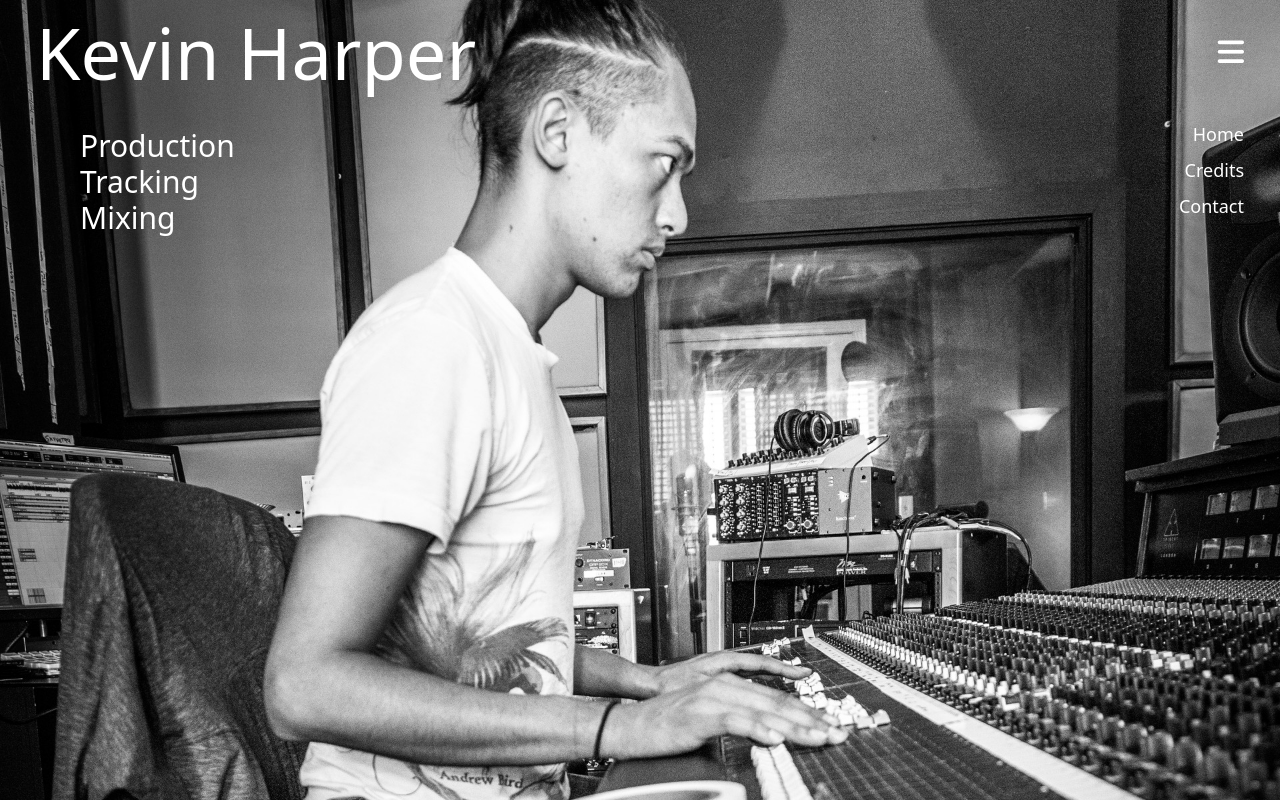
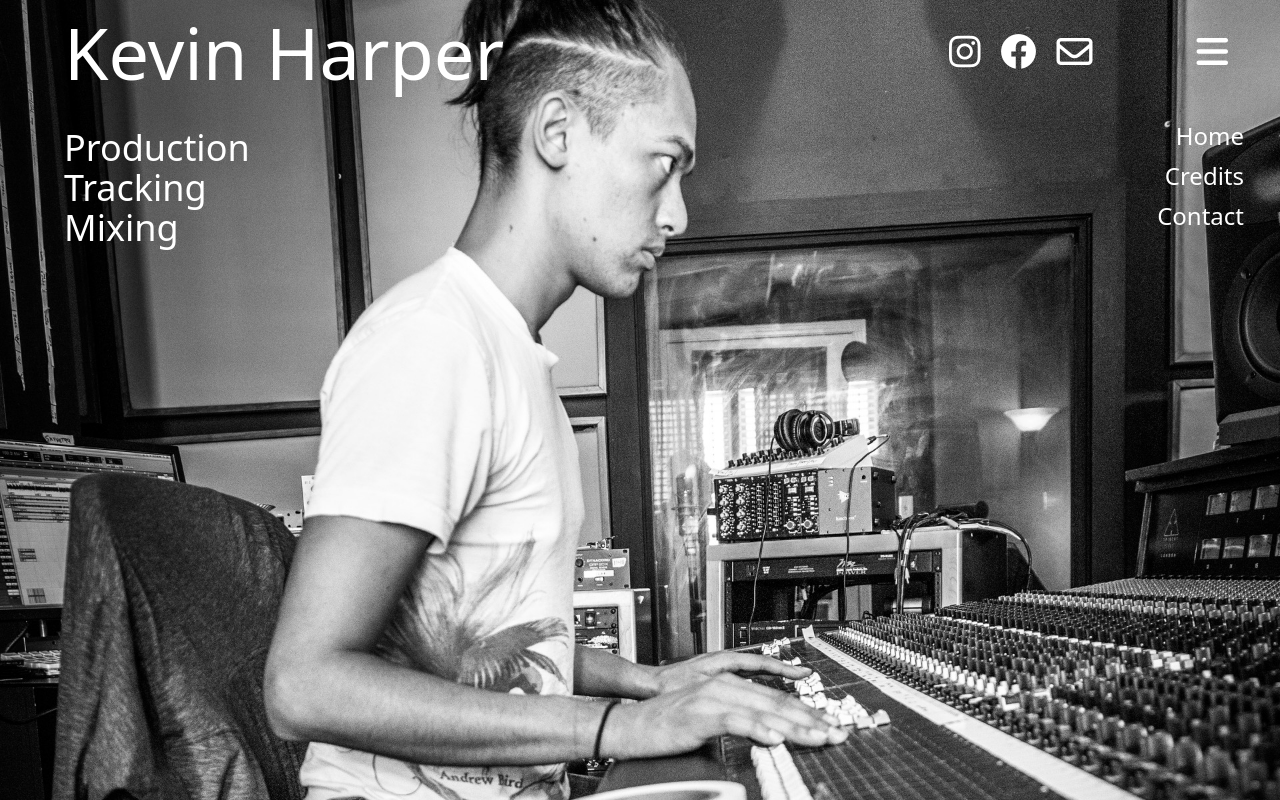
Before and after one commit to nicholas-davison/kevin-harper-portfolio, a Next.js app: page / in a window 1280 px wide. Both pictures are taken after a click on the button 1230 px from the left and 52 px from the top of the page. Shown: the top 800 px of the page. Built offline with nearby package versions, Linux system fonts and the light colour scheme; no server answers.

Commit message:
contact button shakes icons

```diff
--- /dev/null
+++ b/src/app/components/footer.tsx
@@ -0,0 +1,13 @@
+
+export const Footer = () => {
+
+    return (
+        <div className="flex justify-center items-center h-36 text-white bg-slate-950">
+            <p><i className="fa-regular fa-copyright"></i> 2024 Kevin Harper - All Rights Reserved  |  Site by
+                <a href="https://portfolio-nicholas-davisons-projects.vercel.app/" target="_blank" rel="noopener noreferrer" className="ml-1">
+                     Nick Davison
+                </a>
+            </p>
+        </div>
+    )
+}
--- a/src/app/components/navbar.tsx
+++ b/src/app/components/navbar.tsx
@@ -6,6 +6,9 @@ import React, { useEffect, useState } from 'react';
 export const NavBar = () => {
     const [isScrolled, setIsScrolled] = useState(false)
     const [menuOpen, setMenuOpen] = useState(false)
+    const [shakeInstagram, setShakeInstagram] = useState(false);
+    const [shakeFacebook, setShakeFacebook] = useState(false);
+    const [shakeEmail, setShakeEmail] = useState(false);
 
     useEffect(() => {
         const handleScroll = () => {
@@ -26,20 +29,50 @@ export const NavBar = () => {
         setMenuOpen(!menuOpen);
       };
 
+      const triggerShake = () => {
+        setShakeInstagram(true);
+        setTimeout(() => setShakeFacebook(true), 150);
+        setTimeout(() => setShakeEmail(true), 300);
+
+        setTimeout(() => {
+          setShakeInstagram(false);
+          setShakeFacebook(false);
+          setShakeEmail(false);
+        }, 1000);
+      };
+
     return (
 
-        <nav className={`fixed w-full transition-colors duration-300 ${isScrolled ? 'bg-gray-800 text-white' : 'bg-transparent text-white'}`}>
+        <nav className={`fixed w-full transition-colors duration-300 ${isScrolled ? 'bg-gray-950 text-white' : 'bg-transparent text-white'}`}>
             <div className="flex justify-between items-center p-4">
-                <Link href="/" className="text-4xl md:text-7xl pl-5 whitespace-nowrap">Kevin Harper</Link>
-                <button className="text-3xl mr-5 focus:outline-none" onClick={toggleMenu}>
-                    <i className="fas fa-bars "></i>
-                </button>
+                <Link href="/" className="text-4xl md:text-7xl md:pl-12 whitespace-nowrap">Kevin Harper</Link>
+                <div className="flex justify-between items-center p-4">
+                    <div className='flex flex-col md:flex-row mr-8 md:mr-6 text-2xl md:text-4xl'>
+                        <a href="https://www.instagram.com/yourusername" target="_blank" rel="noopener noreferrer">
+                            <i className={`fa-brands fa-instagram md:mr-5  ${shakeInstagram ? 'shake' : ''}`}></i>
+                        </a>
+                        <a href="https://www.facebook.com/yourusername" target="_blank" rel="noopener noreferrer">
+                            <i className={`fa-brands fa-facebook md:mr-5 ${shakeFacebook ? 'shake' : ''}`}></i>
+                        </a>
+                        <a href="mailto:yourname@example.com">
+                            <i className={`fa-regular fa-envelope md:mr-20 ${shakeEmail ? 'shake' : ''}`}></i>
+                        </a>
+                        </div>
+                    <button className="text-2xl md:text-4xl md:mr-5 focus:outline-none" onClick={toggleMenu}>
+                        <i className="fas fa-bars "></i>
+                    </button>
+                </div>
             </div>
             {menuOpen && (
-            <div className={`dropdown flex flex-col items-end p-4 mr-5 space-y-2 transition-colors duration-300 ${isScrolled ? 'bg-gray-800 text-white' : 'bg-transparent text-white'}`}>
-                <Link href="/" className="text-lg" onClick={() => setMenuOpen(false)}>Home</Link>
-                <Link href="/credits" className="text-lg" onClick={() => setMenuOpen(false)}>Credits</Link>
-                <Link href="/contact" className="text-lg" onClick={() => setMenuOpen(false)}>Contact</Link>
+            <div className={`dropdown flex flex-col items-end p-4 mr-5 space-y-2 transition-colors duration-300 ${isScrolled ? 'bg-gray-950 text-white' : 'bg-transparent text-white'}`}>
+                <Link href="/" className="text-2xl" onClick={() => setMenuOpen(false)}>Home</Link>
+                <Link href="/credits" className="text-2xl" onClick={() => setMenuOpen(false)}>Credits</Link>
+                <button className="text-2xl" onClick={() => {
+                    triggerShake()
+
+                    }}>
+                    Contact
+                </button>
             </div>
             )}
       </nav>
--- a/src/app/globals.css
+++ b/src/app/globals.css
@@ -2,6 +2,17 @@
 @tailwind components;
 @tailwind utilities;
 
+@keyframes shake {
+  0%, 100% { transform: translateY(0) scale(1); }
+  25% { transform: translateY(-5px) scale(1.2); }
+  50% { transform: translateY(5px) scale(1.3); }
+  75% { transform: translateY(-5px) scale(1.2); }
+}
+
+.shake {
+  animation: shake 0.5s ease;
+}
+
 html {
     scroll-behavior: smooth;
   }
--- a/src/app/layout.tsx
+++ b/src/app/layout.tsx
@@ -2,6 +2,7 @@ import type { Metadata } from "next";
 import localFont from "next/font/local";
 import "./globals.css";
 import { NavBar } from "./components/navbar";
+import { Footer } from "./components/footer";
 
 const geistSans = localFont({
   src: "./fonts/GeistVF.woff",
@@ -29,7 +30,7 @@ export default function RootLayout({
       <head>
         <link
           rel="stylesheet"
-          href="https://cdnjs.cloudflare.com/ajax/libs/font-awesome/6.0.0-beta3/css/all.min.css"
+          href="https://cdnjs.cloudflare.com/ajax/libs/font-awesome/6.0.0/css/all.min.css"
         />
       </head>
       <body
@@ -37,6 +38,7 @@ export default function RootLayout({
       >
         <div><NavBar/></div>
         <div>{children}</div>
+        <div><Footer/></div>
       </body>
     </html>
   );
--- a/src/app/page.tsx
+++ b/src/app/page.tsx
@@ -12,7 +12,7 @@ export default function Home() {
           backgroundPosition: 'center 20%'
         }}
       >
-        <ul className="text-white text-xl md:text-3xl mt-24 md:mt-32 ml-10 md:ml-20">
+        <ul className="text-white text-xl md:text-4xl mt-28 md:mt-32 ml-10 md:ml-16">
           <li>Production</li>
           <li>Tracking</li>
           <li>Mixing</li>
@@ -44,7 +44,7 @@ export default function Home() {
           <AlbumArt/>
           <Link href="/credits">
             <button
-              className="bg-green-400 hover:bg-green-500 hover:scale-105 transition-transform duration-300 py-3 px-6 mb-5 rounded-xl text-2xl"
+              className="bg-orange-200 hover:bg-orange-300 hover:scale-105 transition-transform duration-300 py-3 px-6 mb-5 rounded-xl text-2xl"
               >
               Full List of Credits
               <i className="fa-solid fa-right-long pl-3 text-2xl"></i>
```
